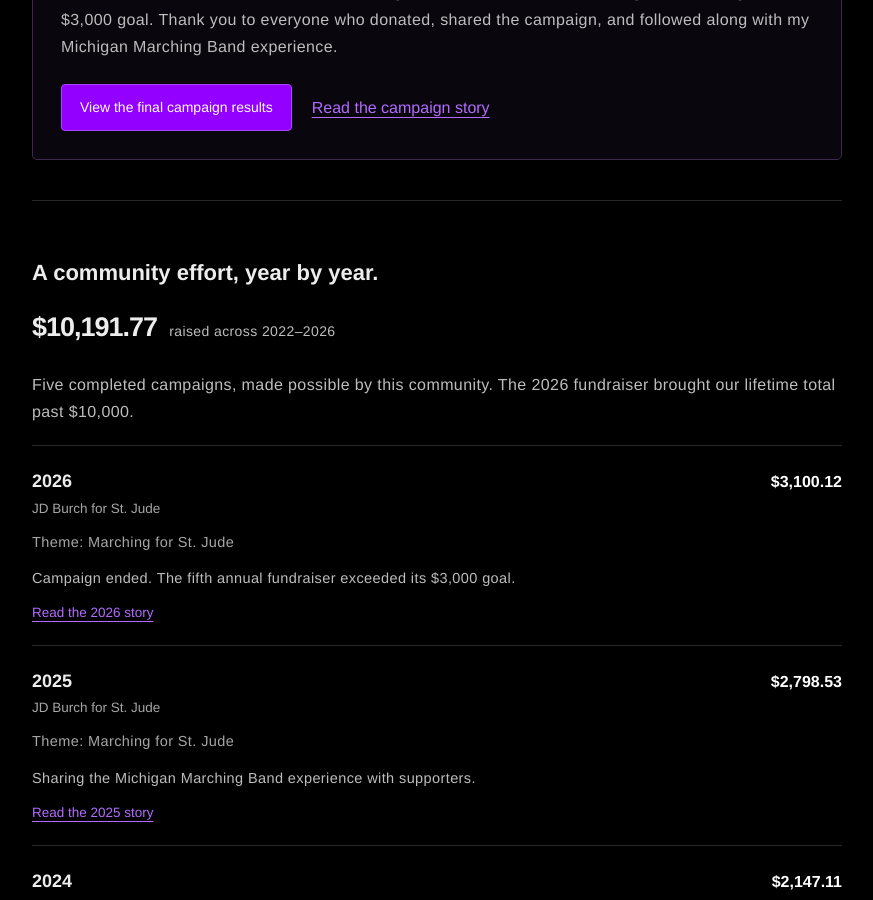
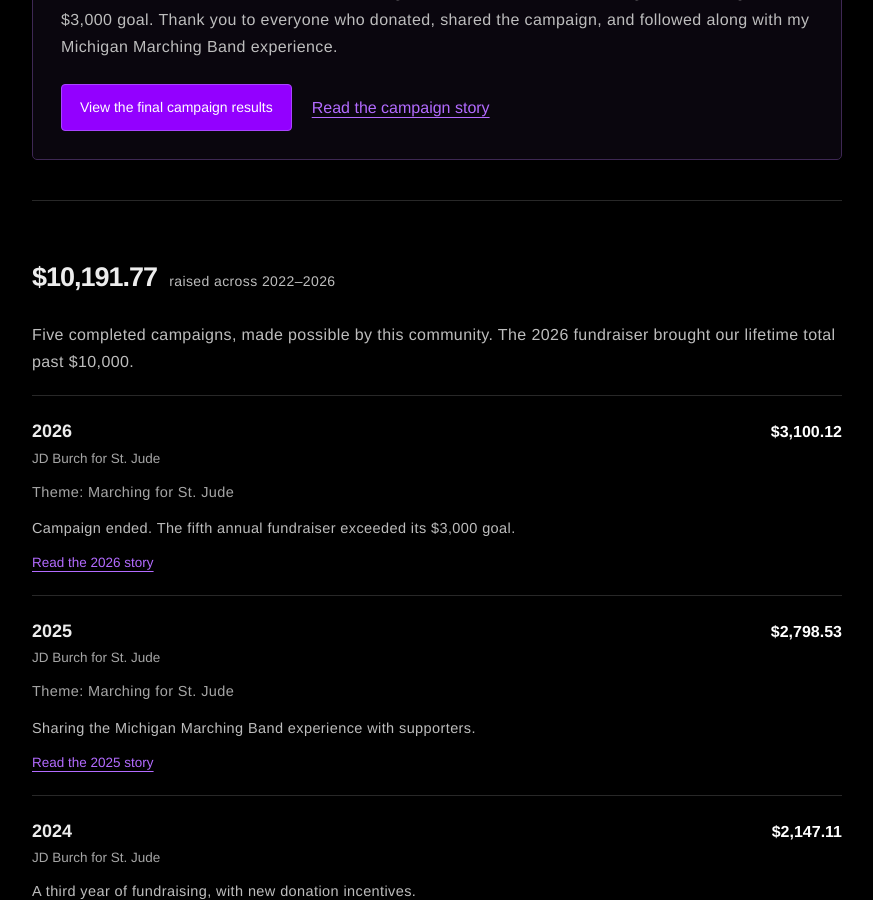
Before and after one commit to JDBurchHuzzah/jdburchhuzzah.github.io, a Jekyll site: the page built from st-jude.html, in a window 1280 px wide and 900 px high, scrolled down 666 px. Shown: the whole window, without its empty margins (203-1076 px from the left). Built offline with Jekyll 4.4.1, drawn with Linux system fonts in a browser that asks for light colours.

Commit message:
Update site headshot and remove campaign history heading

```diff
--- a/_config.yml
+++ b/_config.yml
@@ -8,7 +8,7 @@
 # if it's an external image, update below for true
 # better with square images
 external-image: false
-picture: assets/images/profilepfp.jpg
+picture: assets/images/portrait.jpg
 
 # your site color theme, true for dark theme,
 # false to light theme, auto to switch with system.
--- a/st-jude.html
+++ b/st-jude.html
@@ -6,7 +6,7 @@
 ---
 <p>Through <strong>JD Burch for St. Jude</strong>, I join the Relay community each year to raise money for St. Jude Children’s Research Hospital. I started in 2022 with lawn-mowing incentives. Each year brings its own approach; in 2025 and 2026, the theme was <strong>Marching for St. Jude</strong>, sharing my Michigan Marching Band experience with supporters.</p>
 <div class="feature"><p class="eyebrow">Campaign complete / 2026</p><h2>Five years of showing up.</h2><p>JD Burch for St. Jude 2026, themed Marching for St. Jude, has ended, raising <strong>$3,100.12</strong> against a $3,000 goal. Thank you to everyone who donated, shared the campaign, and followed along with my Michigan Marching Band experience.</p><div class="actions"><a class="button" href="https://tiltify.com/@jd-burch/jd-burch-for-st-jude-2026">View the final campaign results</a><a href="{{ '/StJude26/' | relative_url }}">Read the campaign story</a></div></div>
-<section class="section" aria-labelledby="history"><h2 id="history">A community effort, year by year.</h2><p class="impact"><strong>$10,191.77</strong> raised across 2022–2026</p><p>Five completed campaigns, made possible by this community. The 2026 fundraiser brought our lifetime total past $10,000.</p>
+<section class="section" aria-label="Campaign history"><p class="impact"><strong>$10,191.77</strong> raised across 2022–2026</p><p>Five completed campaigns, made possible by this community. The 2026 fundraiser brought our lifetime total past $10,000.</p>
 <div class="campaign-list">{% for campaign in site.data.campaigns %}<article class="campaign"><div class="campaign-top"><h3>{{ campaign.year }} <span>{{ campaign.title }}</span></h3>{% if campaign.raised %}<strong>{{ campaign.raised }}</strong>{% endif %}</div>{% if campaign.theme %}<p class="small-note">Theme: {{ campaign.theme }}</p>{% endif %}<p>{{ campaign.note }}</p>{% if campaign.story %}<a href="{{ campaign.story | relative_url }}">Read the {{ campaign.year }} story</a>{% endif %}</article>{% endfor %}</div>
 </section>
 <section class="section"><h2>Thank you for being part of it.</h2><p>Every donation, shared link, and word of encouragement helps. To learn more about the hospital’s work, visit <a href="https://www.stjude.org/">St. Jude Children’s Research Hospital</a>.</p></section>
```
Also changed, not shown: legacyabout.md (+1 -1 lines), assets/images/portrait.jpg.
